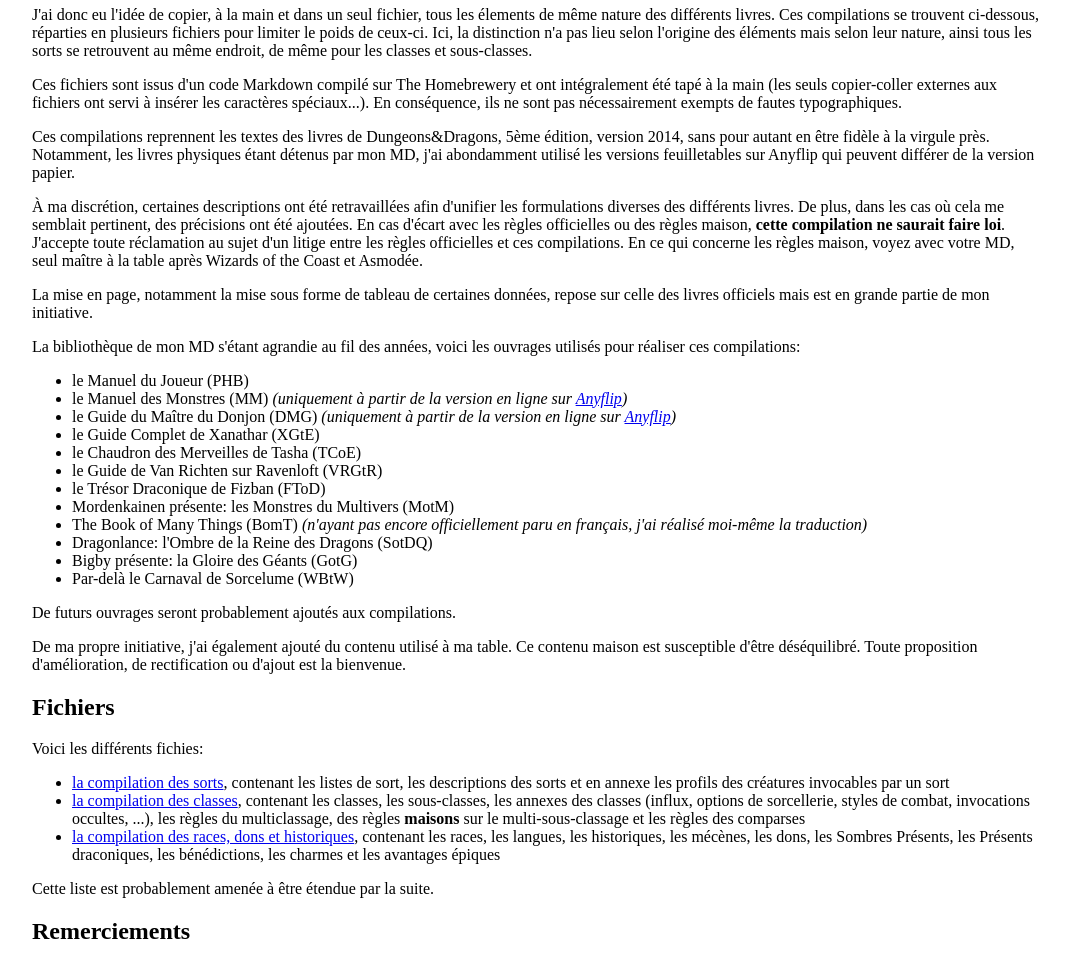
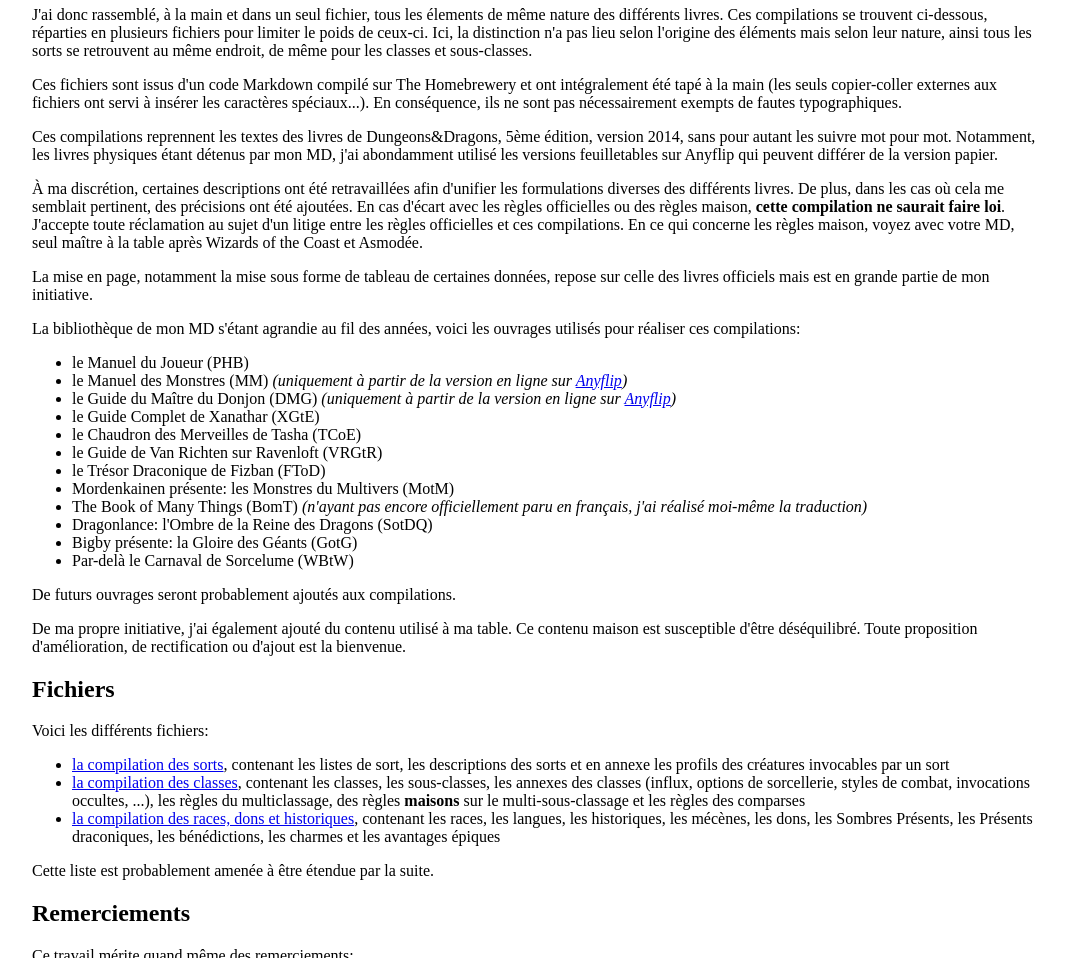
Before and after one commit to Esoric/esoric.github.io, a plain HTML site: page index.html in a window 1280 px wide. Shown: the part 820-1778 px from the top of the page, without its empty margins (32-1101 px from the left). Drawn offline with Linux system fonts and the light colour scheme.

Commit message:
Add files via upload

```diff
--- a/index.html
+++ b/index.html
@@ -30,10 +30,10 @@
     <p>Dans le même temps, j'avais découvert un site, <a href="https://homebrewery.naturalcrit.com">The Homebrewery</a>, qui permettait de taper du texte en style D&amp;D, permettant à certains rolistes particulièrement expérimentés ou inventifs de créer des règles maison. Dans mon cas, une autre idée d'utilisation commença à germer...</p>
     <h2>Origine des fichiers</h2>
     <p>Une grosse contrainte pour l'invocation de personnages est la multiplication des sources, le fait de devoir chercher dans plusieurs livres la sous-classe la plus intéressante pour un personnage par exemple. Si tout était rassemblé en un seul endroit, ce serait déjà plus pratique.</p>
-    <p>J'ai donc eu l'idée de copier, à la main et dans un seul fichier, tous les élements de même nature des différents livres. Ces compilations se trouvent ci-dessous, réparties en plusieurs fichiers pour limiter le poids de ceux-ci. Ici, la distinction n'a pas lieu selon l'origine des éléments mais selon leur nature, ainsi tous les sorts se retrouvent au même endroit, de même pour les classes et sous-classes.</p>
+    <p>J'ai donc rassemblé, à la main et dans un seul fichier, tous les élements de même nature des différents livres. Ces compilations se trouvent ci-dessous, réparties en plusieurs fichiers pour limiter le poids de ceux-ci. Ici, la distinction n'a pas lieu selon l'origine des éléments mais selon leur nature, ainsi tous les sorts se retrouvent au même endroit, de même pour les classes et sous-classes.</p>
     </ul>
     <p>Ces fichiers sont issus d'un code Markdown compilé sur The Homebrewery et ont intégralement été tapé à la main (les seuls copier-coller externes aux fichiers ont servi à insérer les caractères spéciaux...). En conséquence, ils ne sont pas nécessairement exempts de fautes typographiques.</p>
-    <p>Ces compilations reprennent les textes des livres de Dungeons&amp;Dragons, 5ème édition, version 2014, sans pour autant en être fidèle à la virgule près. Notamment, les livres physiques étant détenus par mon MD, j'ai abondamment utilisé les versions feuilletables sur Anyflip qui peuvent différer de la version papier.</p>
+    <p>Ces compilations reprennent les textes des livres de Dungeons&amp;Dragons, 5ème édition, version 2014, sans pour autant les suivre mot pour mot. Notamment, les livres physiques étant détenus par mon MD, j'ai abondamment utilisé les versions feuilletables sur Anyflip qui peuvent différer de la version papier.</p>
     <p>À ma discrétion, certaines descriptions ont été retravaillées afin d'unifier les formulations diverses des différents livres. De plus, dans les cas où cela me semblait pertinent, des précisions ont été ajoutées. En cas d'écart avec les règles officielles ou des règles maison, <b>cette compilation ne saurait faire loi</b>. J'accepte toute réclamation au sujet d'un litige entre les règles officielles et ces compilations. En ce qui concerne les règles maison, voyez avec votre MD, seul maître à la table après Wizards of the Coast et Asmodée.</p>
     <p>La mise en page, notamment la mise sous forme de tableau de certaines données, repose sur celle des livres officiels mais est en grande partie de mon initiative.</p>
     <p>La bibliothèque de mon MD s'étant agrandie au fil des années, voici les ouvrages utilisés pour réaliser ces compilations:</p>
@@ -54,7 +54,7 @@
     <p>De futurs ouvrages seront probablement ajoutés aux compilations.</p>
     <p>De ma propre initiative, j'ai également ajouté du contenu utilisé à ma table. Ce contenu maison est susceptible d'être déséquilibré. Toute proposition d'amélioration, de rectification ou d'ajout est la bienvenue.</p>
     <h2>Fichiers</h2>
-    <p>Voici les différents fichies:</p>
+    <p>Voici les différents fichiers:</p>
     <ul>
         <li><a href="sorts.pdf" download="sorts.pdf">la compilation des sorts</a>, contenant les listes de sort, les descriptions des sorts et en annexe les profils des créatures invocables par un sort</li>
         <li><a href="classes.pdf" download="classes.pdf">la compilation des classes</a>, contenant les classes, les sous-classes, les annexes des classes (influx, options de sorcellerie, styles de combat, invocations occultes, ...), les règles du multiclassage, des règles <b>maisons</b> sur le multi-sous-classage et les règles des comparses</li>
```
